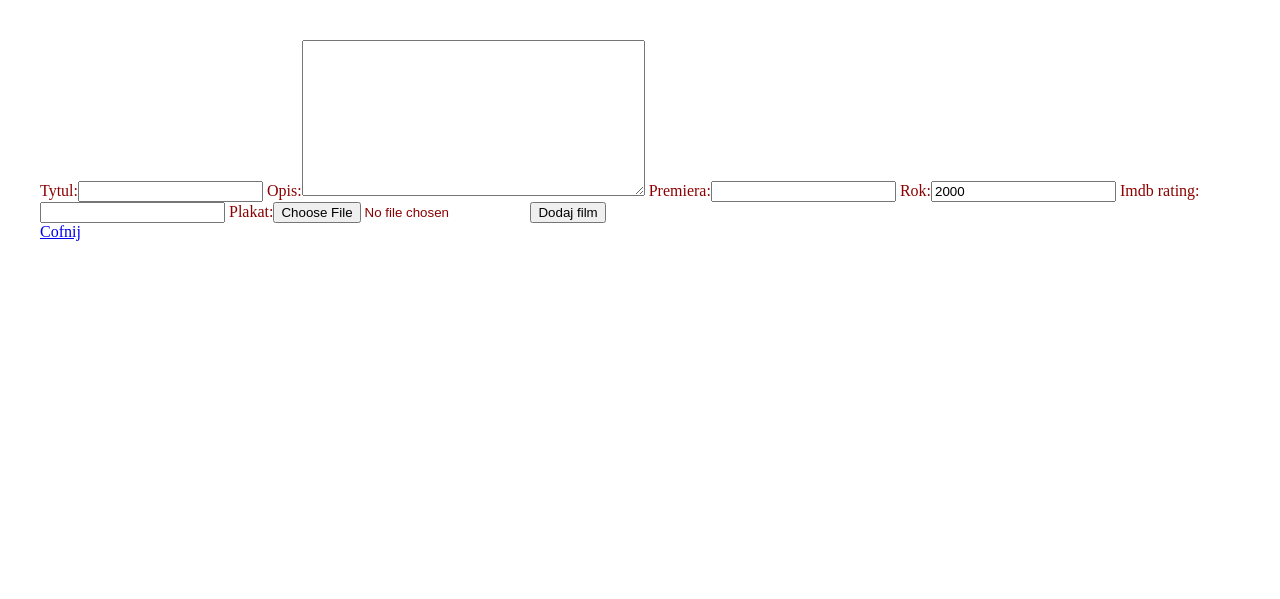
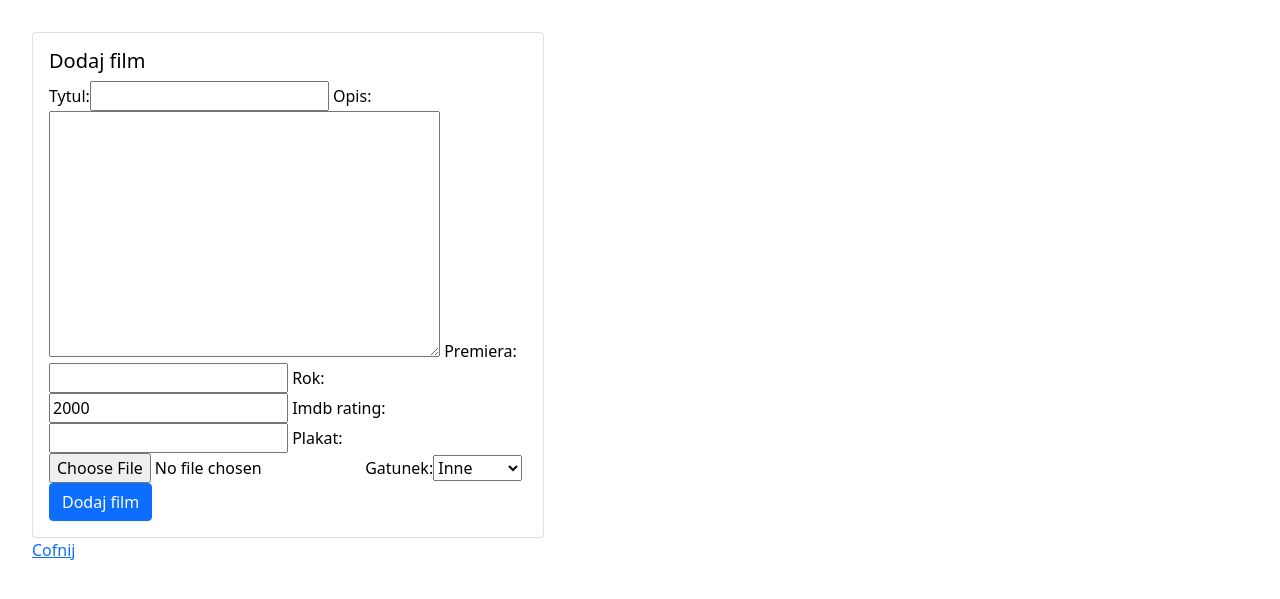
Before and after one commit to RebelFencer/FencingCoachAssist, a Django app: page /filmy/nowy/ in a window 1280 px wide. Shown: the top 599 px of the page. Run offline with Django 3.2, Linux system fonts and the light colour scheme; a user stored in the database is signed in; some libraries are stand-ins or nearby versions.

Commit message:
5 commit - template

```diff
--- a/djangoProject/settings.py
+++ b/djangoProject/settings.py
@@ -38,6 +38,7 @@ INSTALLED_APPS = [
     'django.contrib.sessions',
     'django.contrib.messages',
     'django.contrib.staticfiles',
+    'bootstrapform',
     'szermierka'
 ]
 
--- a/szermierka/admin.py
+++ b/szermierka/admin.py
@@ -1,5 +1,5 @@
 from django.contrib import admin
-from .models import Film
+from .models import Film, DodatkoweInfo, Ocena, Aktor
 
 # from .models import Student
 
@@ -13,3 +13,7 @@ class FilmAdmin(admin.ModelAdmin):
     list_display = ["tytul", "imdb_rating", "rok"]
     list_filter = ("tytul","imdb_rating")
     search_fields = ("tytul", "opis")
+
+admin.site.register(DodatkoweInfo)
+admin.site.register(Ocena)
+admin.site.register(Aktor)
--- a/szermierka/forms.py
+++ b/szermierka/forms.py
@@ -1,7 +1,12 @@
 from django.forms import ModelForm
-from .models import Film
+from .models import Film, DodatkoweInfo
 
 class FilmForm(ModelForm):
     class Meta:
         model = Film
         fields = ['tytul', 'opis', 'premiera', 'rok', 'imdb_rating', 'plakat']
+
+class DodatkoweInfoForm(ModelForm):
+    class Meta:
+        model = DodatkoweInfo
+        fields = ['czas trwania', 'gatunek']
--- a/szermierka/models.py
+++ b/szermierka/models.py
@@ -1,4 +1,16 @@
 from django.db import models
+
+class DodatkoweInfo(models.Model):
+   GATUNEK = {
+      (0,'Inne'),
+      (1,'Horror'),
+      (2,'Komedia'),
+      (3,'Sci-Fi'),
+      (4,'Drama')
+   }
+
+   czas_trwania = models.PositiveSmallIntegerField(default=0)
+   gatunek = models.PositiveSmallIntegerField(default=0, choices=GATUNEK)
 
 # Create your models here.
 class Film(models.Model):
@@ -8,14 +20,26 @@ class Film(models.Model):
    premiera = models.DateField(null=True, blank=True)
    imdb_rating = models.DecimalField(max_digits=4, decimal_places=2, null=True, blank=True)
    plakat = models.ImageField(upload_to="plakaty", null=True, blank=True)
-
+   dodatkowe = models.OneToOneField(DodatkoweInfo, on_delete=models.CASCADE, null=True, blank=True)
 
    def __str__(self):
       return self.tytul_z_rokiem()
 
    def tytul_z_rokiem(self):
       return "{} ({})".format(self.tytul, self.rok)
-#
+
+class Ocena(models.Model):
+   recenzja = models.TextField(default="", blank=True)
+   gwiazdki = models.PositiveSmallIntegerField(default=5)
+   film = models.ForeignKey(Film, on_delete=models.CASCADE) #many to one
+
+class Aktor(models.Model):
+   imie = models.CharField(max_length=32)
+   nazwisko = models.CharField(max_length=32)
+   filmy = models.ManyToManyField(Film)
+
+
+
 # class Student(models.Model):
 #     number = models.AutoField(max_length=9999)
 #     name = models.CharField(max_length=256, blank=False)
--- a/szermierka/static/nowy.css
+++ b/szermierka/static/nowy.css
@@ -1,4 +1,19 @@
 body    {
     padding: 2rem;
-    color: darkred;
+    color: black;
         }
+.film-plakat    {
+        width: 150px;
+        float: left;
+}
+.film-icon      {
+    font-size: 1.6rem;
+}
+
+.opis {
+    margin-left: 10px;
+}
+
+.card {
+    width: 36rem;
+}
--- a/szermierka/views.py
+++ b/szermierka/views.py
@@ -1,7 +1,7 @@
 from django.shortcuts import render, get_object_or_404, redirect
 # from django.http import HttpResponse
 from .models import Film
-from .forms import FilmForm
+from .forms import FilmForm, DodatkoweInfoForm
 from django.contrib.auth.decorators import login_required
 
 
@@ -16,13 +16,17 @@ def wszystkie_filmy(request):
 #DODAWANIE FILMU
 @login_required
 def nowy_film(request):
-   form = FilmForm(request.POST or None, request.FILES or None)
+   form_film = FilmForm(request.POST or None, request.FILES or None)
+   form_dodatkowe = DodatkoweInfoForm(request.POST or None)
 
-   if form.is_valid():
-      form.save()
+   if all((form_film.is_valid(), form_dodatkowe.is_valid())):
+      film = form_film.save(commit=False)
+      dodatkowe = form_dodatkowe.save()
+      film.dodatkowe = dodatkowe
+      film.save()
       return redirect(wszystkie_filmy)
 
-   return render(request, 'film_form.html', {'form': form})
+   return render(request, 'film_form.html', {'form': form_film, 'form_dodatkowe': form_dodatkowe, 'nowy': True})
 
 #EDYTOWANIE FILMU
 @login_required
@@ -34,7 +38,7 @@ def edytuj_film(request, id):
       form.save()
       return redirect(wszystkie_filmy)
 
-   return render(request, 'film_form.html', {'form': form})
+   return render(request, 'film_form.html', {'form': form, 'nowy': False})
 
 #USUWANIE FILMU
 @login_required
--- a/templates/film_form.html
+++ b/templates/film_form.html
@@ -1,13 +1,33 @@
 {% extends 'glowny.html' %}
+{% load bootstrap %}
 
 {% block tytul %} Film form {% endblock %}
 
 {% block strona %}
-    <form method="post" enctype="multipart/form-data">
-        {% csrf_token %}
-        {{ form }}
-        <button type="submit">Dodaj film</button>
-    </form>
+
+<div class="card" style="width: 32rem;">
+  <div class="card-body">
+                    {% if nowy %}
+                            <h5 class="card-title">Dodaj film</h5>
+                    {% else %}
+                            <h5 class="card-title">Edytuj film</h5>
+                    {% endif %}
+
+            <form method="post" enctype="multipart/form-data">
+                {% csrf_token %}
+                {{ form|bootstrap }}
+                {{ form_dodatkowe|bootstrap }}
+                    {% if nowy %}
+                <button type="submit" class="btn btn-primary">Dodaj film</button>
+                    {% else %}
+                <button type="submit" class="btn btn-primary">Zapisz zmiany</button>
+                    {% endif %}
+            </form>
+  </div>
+</div>
+
+
+
     <a href="{% url 'wszystkie_filmy'  %}">Cofnij</a>
 
 {% endblock %}
--- a/templates/glowny.html
+++ b/templates/glowny.html
@@ -6,6 +6,10 @@
     <meta name="viewport"
             content="width=device-width, user-scalable=no, initial-scale=1.0, maximum-scale=1.0, minimum-scale=1.0">
     <meta http-equiv="X-UA-Compatible" content="ie=edge">
+
+    <link href="https://cdn.jsdelivr.net/npm/bootstrap@5.1.3/dist/css/bootstrap.min.css" rel="stylesheet" integrity="sha384-1BmE4kWBq78iYhFldvKuhfTAU6auU8tT94WrHftjDbrCEXSU1oBoqyl2QvZ6jIW3" crossorigin="anonymous">
+    <script src="https://kit.fontawesome.com/5400ab9184.js" crossorigin="anonymous"></script>
+
     <link rel="stylesheet" href="{% static '/nowy.css' %}">
     <title>{% block tytul %} {% endblock %}</title>
 </head>
```
Also changed, not shown: templates/filmy.html (+23 -11 lines), templates/potwierdz.html (+11 -6 lines), templates/registration/login.html (+12 -4 lines), db.sqlite3, moje_media/plakaty/40_Asmodian_reg.jpg (added), moje_media/plakaty/67179091_2392649494303490_9076723088657219584_o.jpg (added), moje_media/plakaty/demon_king_by_sapiento-d9u2vrf.jpg (added), moje_media/plakaty/king_and_demon_by_sapiento-d9eg0w4.jpg (added), szermierka/migrations/0005_auto_20211209_0913.py (added), szermierka/migrations/0006_auto_20211210_1227.py (added), szermierka/migrations/0007_auto_20211210_1233.py (added), szermierka/migrations/0008_alter_dodatkoweinfo_gatunek.py (added).
